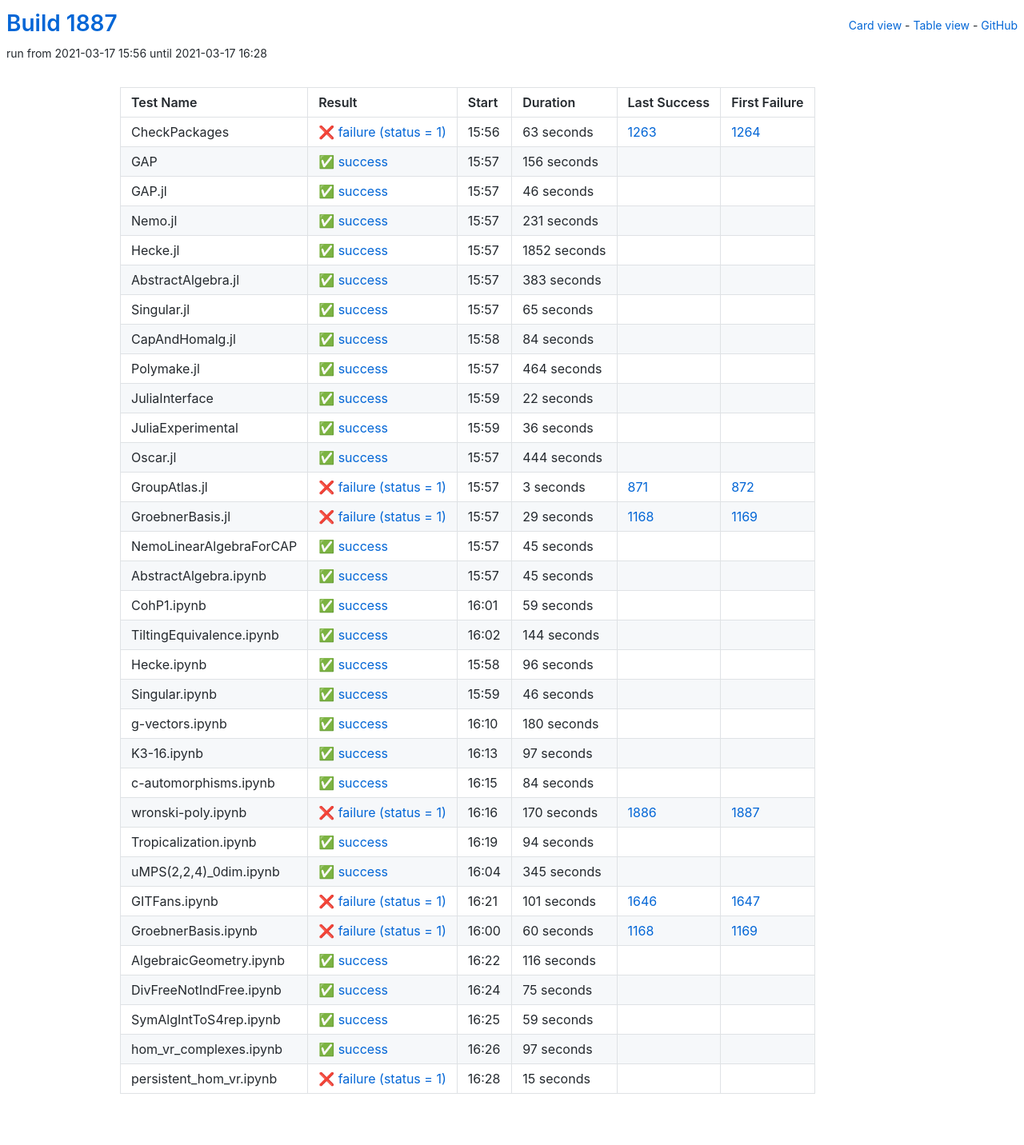
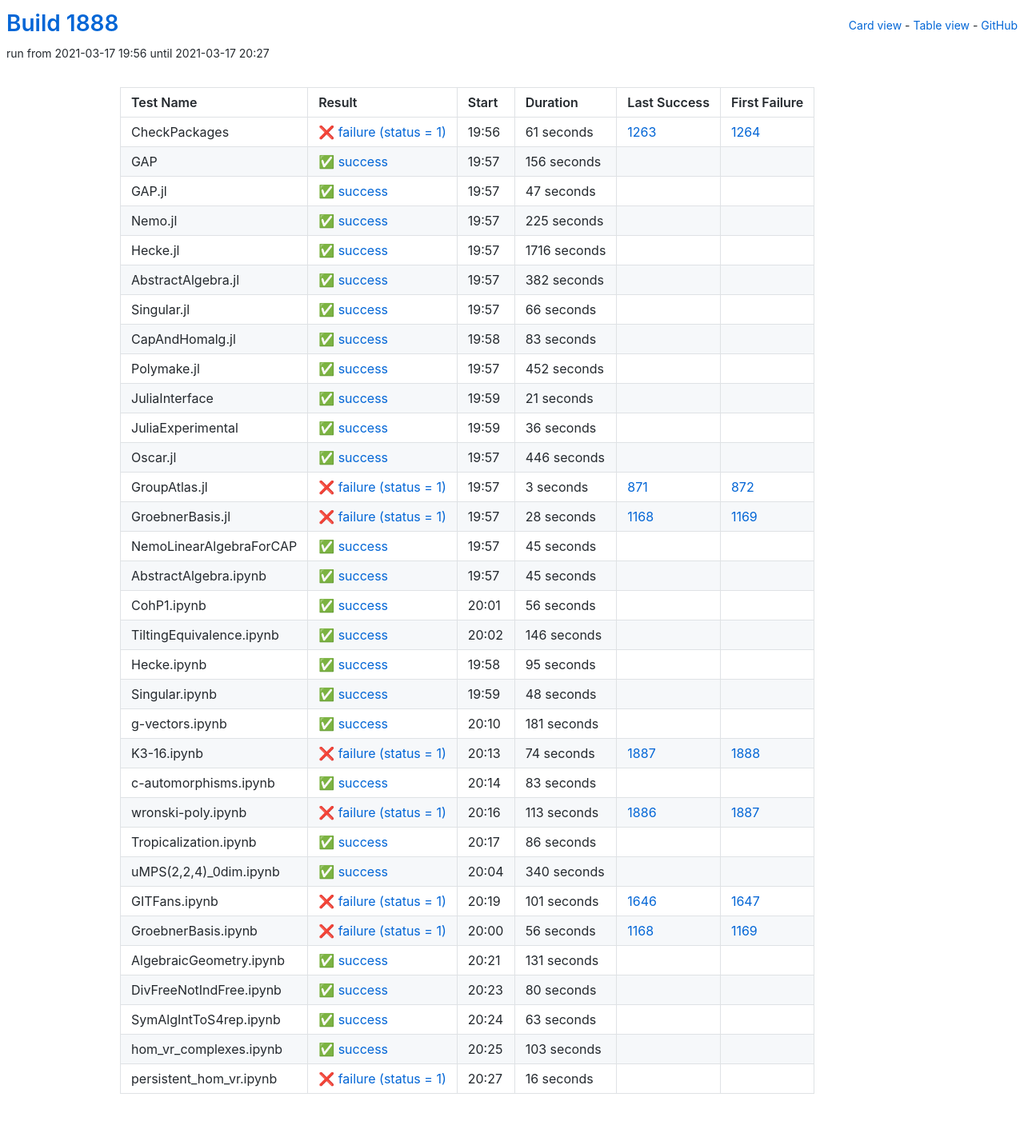
Before and after one commit to oscar-system/oscar-ci-status-stable, a Jekyll site: the page built from table.html, in a window 1280 px wide. Shown: the whole page at 80% size. Built offline with Jekyll 4.4.1, drawn with Linux system fonts in a browser that asks for light colours.

Commit message:
Build #1888

```diff
--- a/_data/ci.yml
+++ b/_data/ci.yml
@@ -1,6 +1,6 @@
 ---
-build: 1887
-build_url: https://oscarci.mathematik.uni-kl.de/job/oscar-stable/1887/
+build: 1888
+build_url: https://oscarci.mathematik.uni-kl.de/job/oscar-stable/1888/
 job: oscar-stable
 organization: oscar-system
 repo: oscar-ci-status-stable
@@ -8,20 +8,20 @@ repourl: https://github.com/oscar-system/oscar-ci-status-stable
 tests:
 - name: CheckPackages
   id: checkpackages
-  log: https://oscarci.mathematik.uni-kl.de/job/oscar-stable/1887/artifact/logs/build-1887/CheckPackages.log
-  start: 2021-03-17 15:56
+  log: https://oscarci.mathematik.uni-kl.de/job/oscar-stable/1888/artifact/logs/build-1888/CheckPackages.log
+  start: 2021-03-17 19:56
   success: false
   exitcode: 1
   status: failure
-  duration: 63
+  duration: 61
   last_success: 1263
   last_success_url: https://oscarci.mathematik.uni-kl.de/job/oscar-stable/1263/
   first_failure: 1264
   first_failure_url: https://oscarci.mathematik.uni-kl.de/job/oscar-stable/1264/
 - name: GAP
   id: gap
-  log: https://oscarci.mathematik.uni-kl.de/job/oscar-stable/1887/artifact/logs/build-1887/GAP.log
-  start: 2021-03-17 15:57
+  log: https://oscarci.mathematik.uni-kl.de/job/oscar-stable/1888/artifact/logs/build-1888/GAP.log
+  start: 2021-03-17 19:57
   success: true
   exitcode: 0
   status: success
@@ -32,104 +32,104 @@ tests:
   first_failure_url:
 - name: GAP.jl
   id: gap-jl
-  log: https://oscarci.mathematik.uni-kl.de/job/oscar-stable/1887/artifact/logs/build-1887/GAP.jl.log
-  start: 2021-03-17 15:57
+  log: https://oscarci.mathematik.uni-kl.de/job/oscar-stable/1888/artifact/logs/build-1888/GAP.jl.log
+  start: 2021-03-17 19:57
   success: true
   exitcode: 0
   status: success
-  duration: 46
+  duration: 47
   last_success: false
   last_success_url:
   first_failure: false
   first_failure_url:
 - name: Nemo.jl
   id: nemo-jl
-  log: https://oscarci.mathematik.uni-kl.de/job/oscar-stable/1887/artifact/logs/build-1887/Nemo.jl.log
-  start: 2021-03-17 15:57
+  log: https://oscarci.mathematik.uni-kl.de/job/oscar-stable/1888/artifact/logs/build-1888/Nemo.jl.log
+  start: 2021-03-17 19:57
   success: true
   exitcode: 0
   status: success
-  duration: 231
+  duration: 225
   last_success: false
   last_success_url:
   first_failure: false
   first_failure_url:
 - name: Hecke.jl
   id: hecke-jl
-  log: https://oscarci.mathematik.uni-kl.de/job/oscar-stable/1887/artifact/logs/build-1887/Hecke.jl.log
-  start: 2021-03-17 15:57
+  log: https://oscarci.mathematik.uni-kl.de/job/oscar-stable/1888/artifact/logs/build-1888/Hecke.jl.log
+  start: 2021-03-17 19:57
   success: true
   exitcode: 0
   status: success
-  duration: 1852
+  duration: 1716
   last_success: false
   last_success_url:
   first_failure: false
   first_failure_url:
 - name: AbstractAlgebra.jl
   id: abstractalgebra-jl
-  log: https://oscarci.mathematik.uni-kl.de/job/oscar-stable/1887/artifact/logs/build-1887/AbstractAlgebra.jl.log
-  start: 2021-03-17 15:57
+  log: https://oscarci.mathematik.uni-kl.de/job/oscar-stable/1888/artifact/logs/build-1888/AbstractAlgebra.jl.log
+  start: 2021-03-17 19:57
   success: true
   exitcode: 0
   status: success
-  duration: 383
+  duration: 382
   last_success: false
   last_success_url:
   first_failure: false
   first_failure_url:
 - name: Singular.jl
   id: singular-jl
-  log: https://oscarci.mathematik.uni-kl.de/job/oscar-stable/1887/artifact/logs/build-1887/Singular.jl.log
-  start: 2021-03-17 15:57
+  log: https://oscarci.mathematik.uni-kl.de/job/oscar-stable/1888/artifact/logs/build-1888/Singular.jl.log
+  start: 2021-03-17 19:57
   success: true
   exitcode: 0
   status: success
-  duration: 65
+  duration: 66
   last_success: false
   last_success_url:
   first_failure: false
   first_failure_url:
 - name: CapAndHomalg.jl
   id: capandhomalg-jl
-  log: https://oscarci.mathematik.uni-kl.de/job/oscar-stable/1887/artifact/logs/build-1887/CapAndHomalg.jl.log
-  start: 2021-03-17 15:58
+  log: https://oscarci.mathematik.uni-kl.de/job/oscar-stable/1888/artifact/logs/build-1888/CapAndHomalg.jl.log
+  start: 2021-03-17 19:58
   success: true
   exitcode: 0
   status: success
-  duration: 84
+  duration: 83
   last_success: false
   last_success_url:
   first_failure: false
   first_failure_url:
 - name: Polymake.jl
   id: polymake-jl
-  log: https://oscarci.mathematik.uni-kl.de/job/oscar-stable/1887/artifact/logs/build-1887/Polymake.jl.log
-  start: 2021-03-17 15:57
+  log: https://oscarci.mathematik.uni-kl.de/job/oscar-stable/1888/artifact/logs/build-1888/Polymake.jl.log
+  start: 2021-03-17 19:57
   success: true
   exitcode: 0
   status: success
-  duration: 464
+  duration: 452
   last_success: false
   last_success_url:
   first_failure: false
   first_failure_url:
 - name: JuliaInterface
   id: juliainterface
-  log: https://oscarci.mathematik.uni-kl.de/job/oscar-stable/1887/artifact/logs/build-1887/JuliaInterface.log
-  start: 2021-03-17 15:59
+  log: https://oscarci.mathematik.uni-kl.de/job/oscar-stable/1888/artifact/logs/build-1888/JuliaInterface.log
+  start: 2021-03-17 19:59
   success: true
   exitcode: 0
   status: success
-  duration: 22
+  duration: 21
   last_success: false
   last_success_url:
   first_failure: false
   first_failure_url:
 - name: JuliaExperimental
   id: juliaexperimental
-  log: https://oscarci.mathematik.uni-kl.de/job/oscar-stable/1887/artifact/logs/build-1887/JuliaExperimental.log
-  start: 2021-03-17 15:59
+  log: https://oscarci.mathematik.uni-kl.de/job/oscar-stable/1888/artifact/logs/build-1888/JuliaExperimental.log
+  start: 2021-03-17 19:59
   success: true
   exitcode: 0
   status: success
@@ -140,20 +140,20 @@ tests:
   first_failure_url:
 - name: Oscar.jl
   id: oscar-jl
-  log: https://oscarci.mathematik.uni-kl.de/job/oscar-stable/1887/artifact/logs/build-1887/Oscar.jl.log
-  start: 2021-03-17 15:57
+  log: https://oscarci.mathematik.uni-kl.de/job/oscar-stable/1888/artifact/logs/build-1888/Oscar.jl.log
+  start: 2021-03-17 19:57
   success: true
   exitcode: 0
   status: success
-  duration: 444
+  duration: 446
   last_success: false
   last_success_url:
   first_failure: false
   first_failure_url:
 - name: GroupAtlas.jl
   id: groupatlas-jl
-  log: https://oscarci.mathematik.uni-kl.de/job/oscar-stable/1887/artifact/logs/build-1887/GroupAtlas.jl.log
-  start: 2021-03-17 15:57
+  log: https://oscarci.mathematik.uni-kl.de/job/oscar-stable/1888/artifact/logs/build-1888/GroupAtlas.jl.log
+  start: 2021-03-17 19:57
   success: false
   exitcode: 1
   status: failure
@@ -164,20 +164,20 @@ tests:
   first_failure_url: https://oscarci.mathematik.uni-kl.de/job/oscar-stable/872/
 - name: GroebnerBasis.jl
   id: groebnerbasis-jl
-  log: https://oscarci.mathematik.uni-kl.de/job/oscar-stable/1887/artifact/logs/build-1887/GroebnerBasis.jl.log
-  start: 2021-03-17 15:57
+  log: https://oscarci.mathematik.uni-kl.de/job/oscar-stable/1888/artifact/logs/build-1888/GroebnerBasis.jl.log
+  start: 2021-03-17 19:57
   success: false
   exitcode: 1
   status: failure
-  duration: 29
+  duration: 28
   last_success: 1168
   last_success_url: https://oscarci.mathematik.uni-kl.de/job/oscar-stable/1168/
   first_failure: 1169
   first_failure_url: https://oscarci.mathematik.uni-kl.de/job/oscar-stable/1169/
 - name: NemoLinearAlgebraForCAP
   id: nemolinearalgebraforcap
-  log: https://oscarci.mathematik.uni-kl.de/job/oscar-stable/1887/artifact/logs/build-1887/NemoLinearAlgebraForCAP.log
-  start: 2021-03-17 15:57
+  log: https://oscarci.mathematik.uni-kl.de/job/oscar-stable/1888/artifact/logs/build-1888/NemoLinearAlgebraForCAP.log
+  start: 2021-03-17 19:57
   success: true
   exitcode: 0
   status: success
@@ -188,8 +188,8 @@ tests:
   first_failure_url:
 - name: AbstractAlgebra.ipynb
   id: abstractalgebra-ipynb
-  log: https://oscarci.mathematik.uni-kl.de/job/oscar-stable/1887/artifact/logs/build-1887/AbstractAlgebra.ipynb.log
-  start: 2021-03-17 15:57
+  log: https://oscarci.mathematik.uni-kl.de/job/oscar-stable/1888/artifact/logs/build-1888/AbstractAlgebra.ipynb.log
+  start: 2021-03-17 19:57
   success: true
   exitcode: 0
   status: success
@@ -200,128 +200,128 @@ tests:
   first_failure_url:
 - name: CohP1.ipynb
   id: cohp1-ipynb
-  log: https://oscarci.mathematik.uni-kl.de/job/oscar-stable/1887/artifact/logs/build-1887/CohP1.ipynb.log
-  start: 2021-03-17 16:01
+  log: https://oscarci.mathematik.uni-kl.de/job/oscar-stable/1888/artifact/logs/build-1888/CohP1.ipynb.log
+  start: 2021-03-17 20:01
   success: true
   exitcode: 0
   status: success
-  duration: 59
+  duration: 56
   last_success: false
   last_success_url:
   first_failure: false
   first_failure_url:
 - name: TiltingEquivalence.ipynb
   id: tiltingequivalence-ipynb
-  log: https://oscarci.mathematik.uni-kl.de/job/oscar-stable/1887/artifact/logs/build-1887/TiltingEquivalence.ipynb.log
-  start: 2021-03-17 16:02
+  log: https://oscarci.mathematik.uni-kl.de/job/oscar-stable/1888/artifact/logs/build-1888/TiltingEquivalence.ipynb.log
+  start: 2021-03-17 20:02
   success: true
   exitcode: 0
   status: success
-  duration: 144
+  duration: 146
   last_success: false
   last_success_url:
   first_failure: false
   first_failure_url:
 - name: Hecke.ipynb
   id: hecke-ipynb
-  log: https://oscarci.mathematik.uni-kl.de/job/oscar-stable/1887/artifact/logs/build-1887/Hecke.ipynb.log
-  start: 2021-03-17 15:58
+  log: https://oscarci.mathematik.uni-kl.de/job/oscar-stable/1888/artifact/logs/build-1888/Hecke.ipynb.log
+  start: 2021-03-17 19:58
   success: true
   exitcode: 0
   status: success
-  duration: 96
+  duration: 95
   last_success: false
   last_success_url:
   first_failure: false
   first_failure_url:
 - name: Singular.ipynb
   id: singular-ipynb
-  log: https://oscarci.mathematik.uni-kl.de/job/oscar-stable/1887/artifact/logs/build-1887/Singular.ipynb.log
-  start: 2021-03-17 15:59
+  log: https://oscarci.mathematik.uni-kl.de/job/oscar-stable/1888/artifact/logs/build-1888/Singular.ipynb.log
+  start: 2021-03-17 19:59
   success: true
   exitcode: 0
   status: success
-  duration: 46
+  duration: 48
   last_success: false
   last_success_url:
   first_failure: false
   first_failure_url:
 - name: g-vectors.ipynb
   id: g-vectors-ipynb
-  log: https://oscarci.mathematik.uni-kl.de/job/oscar-stable/1887/artifact/logs/build-1887/g-vectors.ipynb.log
-  start: 2021-03-17 16:10
+  log: https://oscarci.mathematik.uni-kl.de/job/oscar-stable/1888/artifact/logs/build-1888/g-vectors.ipynb.log
+  start: 2021-03-17 20:10
   success: true
   exitcode: 0
   status: success
-  duration: 180
+  duration: 181
   last_success: false
   last_success_url:
   first_failure: false
   first_failure_url:
 - name: K3-16.ipynb
   id: k3-16-ipynb
-  log: https://oscarci.mathematik.uni-kl.de/job/oscar-stable/1887/artifact/logs/build-1887/K3-16.ipynb.log
-  start: 2021-03-17 16:13
+  log: https://oscarci.mathematik.uni-kl.de/job/oscar-stable/1888/artifact/logs/build-1888/K3-16.ipynb.log
+  start: 2021-03-17 20:13
+  success: false
+  exitcode: 1
+  status: failure
+  duration: 74
+  last_success: 1887
+  last_success_url: https://oscarci.mathematik.uni-kl.de/job/oscar-stable/1887/
+  first_failure: 1888
+  first_failure_url: https://oscarci.mathematik.uni-kl.de/job/oscar-stable/1888/
+- name: c-automorphisms.ipynb
+  id: c-automorphisms-ipynb
+  log: https://oscarci.mathematik.uni-kl.de/job/oscar-stable/1888/artifact/logs/build-1888/c-automorphisms.ipynb.log
+  start: 2021-03-17 20:14
   success: true
   exitcode: 0
   status: success
-  duration: 97
-  last_success: false
-  last_success_url:
-  first_failure: false
-  first_failure_url:
-- name: c-automorphisms.ipynb
-  id: c-automorphisms-ipynb
-  log: https://oscarci.mathematik.uni-kl.de/job/oscar-stable/1887/artifact/logs/build-1887/c-automorphisms.ipynb.log
-  start: 2021-03-17 16:15
-  success: true
-  exitcode: 0
-  status: success
-  duration: 84
+  duration: 83
   last_success: false
   last_success_url:
   first_failure: false
   first_failure_url:
 - name: wronski-poly.ipynb
   id: wronski-poly-ipynb
-  log: https://oscarci.mathematik.uni-kl.de/job/oscar-stable/1887/artifact/logs/build-1887/wronski-poly.ipynb.log
-  start: 2021-03-17 16:16
+  log: https://oscarci.mathematik.uni-kl.de/job/oscar-stable/1888/artifact/logs/build-1888/wronski-poly.ipynb.log
+  start: 2021-03-17 20:16
   success: false
   exitcode: 1
   status: failure
-  duration: 170
+  duration: 113
   last_success: 1886
   last_success_url: https://oscarci.mathematik.uni-kl.de/job/oscar-stable/1886/
   first_failure: 1887
   first_failure_url: https://oscarci.mathematik.uni-kl.de/job/oscar-stable/1887/
 - name: Tropicalization.ipynb
   id: tropicalization-ipynb
-  log: https://oscarci.mathematik.uni-kl.de/job/oscar-stable/1887/artifact/logs/build-1887/Tropicalization.ipynb.log
-  start: 2021-03-17 16:19
+  log: https://oscarci.mathematik.uni-kl.de/job/oscar-stable/1888/artifact/logs/build-1888/Tropicalization.ipynb.log
+  start: 2021-03-17 20:17
   success: true
   exitcode: 0
   status: success
-  duration: 94
+  duration: 86
   last_success: false
   last_success_url:
   first_failure: false
   first_failure_url:
 - name: uMPS(2,2,4)_0dim.ipynb
   id: umps-2-2-4-0dim-ipynb
-  log: https://oscarci.mathematik.uni-kl.de/job/oscar-stable/1887/artifact/logs/build-1887/uMPS-2-2-4-_0dim.ipynb.log
-  start: 2021-03-17 16:04
+  log: https://oscarci.mathematik.uni-kl.de/job/oscar-stable/1888/artifact/logs/build-1888/uMPS-2-2-4-_0dim.ipynb.log
+  start: 2021-03-17 20:04
   success: true
   exitcode: 0
   status: success
-  duration: 345
+  duration: 340
   last_success: false
   last_success_url:
   first_failure: false
   first_failure_url:
 - name: GITFans.ipynb
   id: gitfans-ipynb
-  log: https://oscarci.mathematik.uni-kl.de/job/oscar-stable/1887/artifact/logs/build-1887/GITFans.ipynb.log
-  start: 2021-03-17 16:21
+  log: https://oscarci.mathematik.uni-kl.de/job/oscar-stable/1888/artifact/logs/build-1888/GITFans.ipynb.log
+  start: 2021-03-17 20:19
   success: false
   exitcode: 1
   status: failure
@@ -332,72 +332,72 @@ tests:
   first_failure_url: https://oscarci.mathematik.uni-kl.de/job/oscar-stable/1647/
 - name: GroebnerBasis.ipynb
   id: groebnerbasis-ipynb
-  log: https://oscarci.mathematik.uni-kl.de/job/oscar-stable/1887/artifact/logs/build-1887/GroebnerBasis.ipynb.log
-  start: 2021-03-17 16:00
+  log: https://oscarci.mathematik.uni-kl.de/job/oscar-stable/1888/artifact/logs/build-1888/GroebnerBasis.ipynb.log
+  start: 2021-03-17 20:00
   success: false
   exitcode: 1
   status: failure
-  duration: 60
+  duration: 56
   last_success: 1168
   last_success_url: https://oscarci.mathematik.uni-kl.de/job/oscar-stable/1168/
   first_failure: 1169
   first_failure_url: https://oscarci.mathematik.uni-kl.de/job/oscar-stable/1169/
 - name: AlgebraicGeometry.ipynb
   id: algebraicgeometry-ipynb
-  log: https://oscarci.mathematik.uni-kl.de/job/oscar-stable/1887/artifact/logs/build-1887/AlgebraicGeometry.ipynb.log
-  start: 2021-03-17 16:22
+  log: https://oscarci.mathematik.uni-kl.de/job/oscar-stable/1888/artifact/logs/build-1888/AlgebraicGeometry.ipynb.log
+  start: 2021-03-17 20:21
   success: true
   exitcode: 0
   status: success
-  duration: 116
+  duration: 131
   last_success: false
   last_success_url:
   first_failure: false
   first_failure_url:
 - name: DivFreeNotIndFree.ipynb
   id: divfreenotindfree-ipynb
-  log: https://oscarci.mathematik.uni-kl.de/job/oscar-stable/1887/artifact/logs/build-1887/DivFreeNotIndFree.ipynb.log
-  start: 2021-03-17 16:24
+  log: https://oscarci.mathematik.uni-kl.de/job/oscar-stable/1888/artifact/logs/build-1888/DivFreeNotIndFree.ipynb.log
+  start: 2021-03-17 20:23
   success: true
   exitcode: 0
   status: success
-  duration: 75
+  duration: 80
   last_success: false
   last_success_url:
   first_failure: false
   first_failure_url:
 - name: SymAlgIntToS4rep.ipynb
   id: symalginttos4rep-ipynb
-  log: https://oscarci.mathematik.uni-kl.de/job/oscar-stable/1887/artifact/logs/build-1887/SymAlgIntToS4rep.ipynb.log
-  start: 2021-03-17 16:25
+  log: https://oscarci.mathematik.uni-kl.de/job/oscar-stable/1888/artifact/logs/build-1888/SymAlgIntToS4rep.ipynb.log
+  start: 2021-03-17 20:24
   success: true
   exitcode: 0
   status: success
-  duration: 59
+  duration: 63
   last_success: false
   last_success_url:
   first_failure: false
   first_failure_url:
 - name: hom_vr_complexes.ipynb
   id: hom-vr-complexes-ipynb
-  log: https://oscarci.mathematik.uni-kl.de/job/oscar-stable/1887/artifact/logs/build-1887/hom_vr_complexes.ipynb.log
-  start: 2021-03-17 16:26
+  log: https://oscarci.mathematik.uni-kl.de/job/oscar-stable/1888/artifact/logs/build-1888/hom_vr_complexes.ipynb.log
+  start: 2021-03-17 20:25
   success: true
   exitcode: 0
   status: success
-  duration: 97
+  duration: 103
   last_success: false
   last_success_url:
   first_failure: false
   first_failure_url:
 - name: persistent_hom_vr.ipynb
   id: persistent-hom-vr-ipynb
-  log: https://oscarci.mathematik.uni-kl.de/job/oscar-stable/1887/artifact/logs/build-1887/persistent_hom_vr.ipynb.log
-  start: 2021-03-17 16:28
+  log: https://oscarci.mathematik.uni-kl.de/job/oscar-stable/1888/artifact/logs/build-1888/persistent_hom_vr.ipynb.log
+  start: 2021-03-17 20:27
   success: false
   exitcode: 1
   status: failure
-  duration: 15
+  duration: 16
   last_success: false
   last_success_url:
   first_failure: false
```
Also changed, not shown: README.md.
